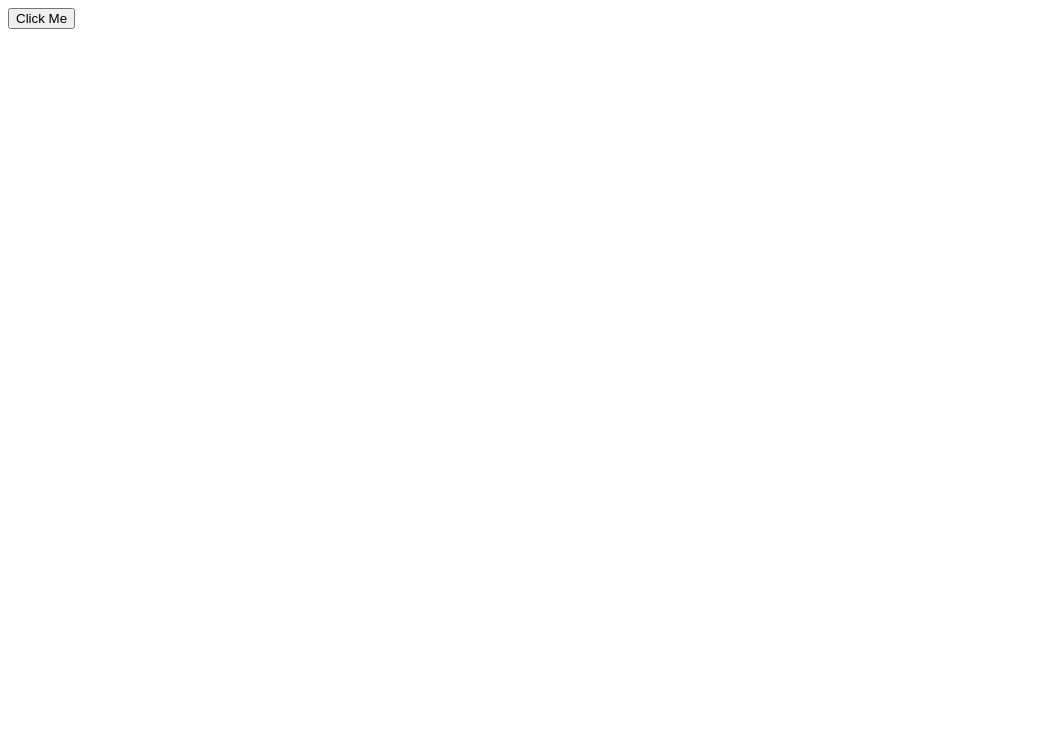
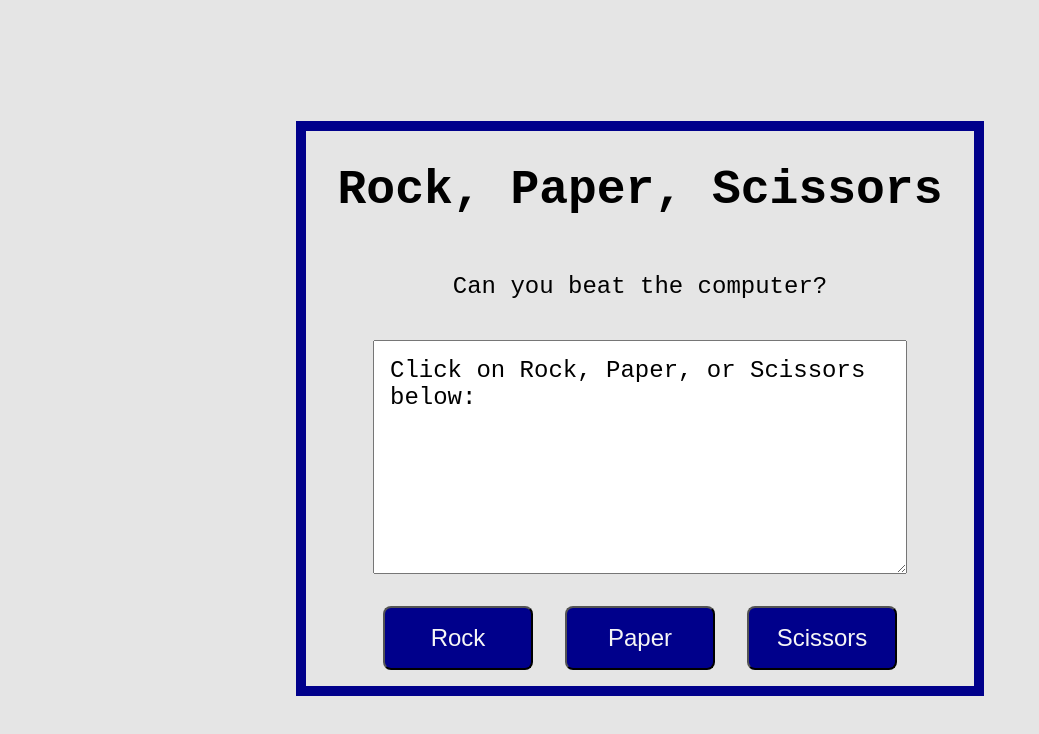
Before and after one commit to zcarter95/RockPaperScissors, a plain HTML site: page index.html in a window 1280 px wide. Shown: the whole page, without its empty margins (0-1039 px from the left). Drawn offline with Linux system fonts and the light colour scheme.

Commit message:
Finished main game logic

```diff
--- a/index.html
+++ b/index.html
@@ -5,9 +5,19 @@
     <meta http-equiv="X-UA-Compatible" content="IE=edge">
     <meta name="viewport" content="width=device-width, initial-scale=1.0">
     <script src="script.js"></script>
-    <title>Document</title>
+    <link rel="stylesheet" href="style.css">
+    <title>Rock, Paper, Scissors</title>
 </head>
-<body>
-    <button onClick="JavaScript:game()">Click Me</button>
+<body onload="getPlayerInput()">
+    <div class="Container">
+        <h1>Rock, Paper, Scissors</h1>
+        <p>Can you beat the computer?</p>
+        <textarea>Click on Rock, Paper, or Scissors below:</textarea>
+        <div class="Buttons">
+            <button class="Rock">Rock</button>
+            <button class="Paper">Paper</button>
+            <button class="Scissors">Scissors</button>
+        </div>
+    </div>
 </body>
 </html>
--- a/script.js
+++ b/script.js
@@ -6,15 +6,31 @@ function computerPlay(){
     return choices[randomInt];
 }
 
+// function getPlayerInput() {
+//     let playerInput = window.prompt("Enter 'Rock, Paper, or Scissors': ");
+//     let firstLetter = playerInput[0];
+//     let firstLetterCap = firstLetter.toUpperCase();
+//     let restOfInput = playerInput.slice(1);
+//     let restOfInputLower = restOfInput.toLowerCase();
+//     let inputCap = firstLetterCap + restOfInputLower;
+//     console.log(inputCap);
+//     return inputCap;
+// }
+
 function getPlayerInput() {
-    let playerInput = window.prompt("Enter 'Rock, Paper, or Scissors': ");
-    let firstLetter = playerInput[0];
-    let firstLetterCap = firstLetter.toUpperCase();
-    let restOfInput = playerInput.slice(1);
-    let restOfInputLower = restOfInput.toLowerCase();
-    let inputCap = firstLetterCap + restOfInputLower;
-    console.log(inputCap);
-    return inputCap;
+    let selection;
+    if(document.getElementsByClassName('Rock').clicked == true){
+        selection = 'Rock';
+        console.log('Rock');
+    }
+    else if(document.getElementsByClassName('Paper').clicked == true){
+        selection = 'Paper';
+        alert(selection);
+    }
+    else if(document.getElementsByClassName('Scissors').clicked == true){
+        selection = 'Scissors';
+        alert(selection);
+    }
 }
 
 function playRound () {
@@ -95,10 +111,13 @@ function game() {
         }
         else if (game === "Tie"){
             ties++;
+            if (i == 4){
+                i--;
+            }
         }
     }
     if (wins >= 3){
-        console.log("You won the game with " + wins + " wins, " + losses + " losses, and " + ties + "ties!");
+        console.log("You won the game with " + wins + " wins, " + losses + " losses, and " + ties + " ties!");
     }
     else if (losses >= 3){
         console.log("You lost the game with " + wins + " wins, " + losses + " losses, and " + ties + " ties :(");
--- /dev/null
+++ b/style.css
@@ -0,0 +1,48 @@
+body {
+    background: #E5E5E5;
+    display: flex;
+    flex-direction: column;
+    align-items: center;
+    justify-content: center;
+    min-height: 100vh;
+    font-family: 'Courier New', Courier, monospace;
+}
+
+.Container {
+    display: flex;
+    flex-direction: column;
+    align-items: center;
+    justify-content: center;
+    border: 10px solid darkblue;
+}
+
+h1, button, textarea {
+    padding: 16px;
+    margin: 16px;
+}
+
+h1 {
+    font-size: 48px;
+}
+
+p{
+    font-size: 24px;
+}
+
+textarea {
+    width: 500px;
+    height: 200px;
+    font-size: 24px;
+}
+
+.Buttons {
+    display: flex;
+}
+
+button {
+    font-size: 24px;
+    background-color: darkblue;
+    color: whitesmoke;
+    border-radius: 8px;
+    width: 150px;
+}
```
